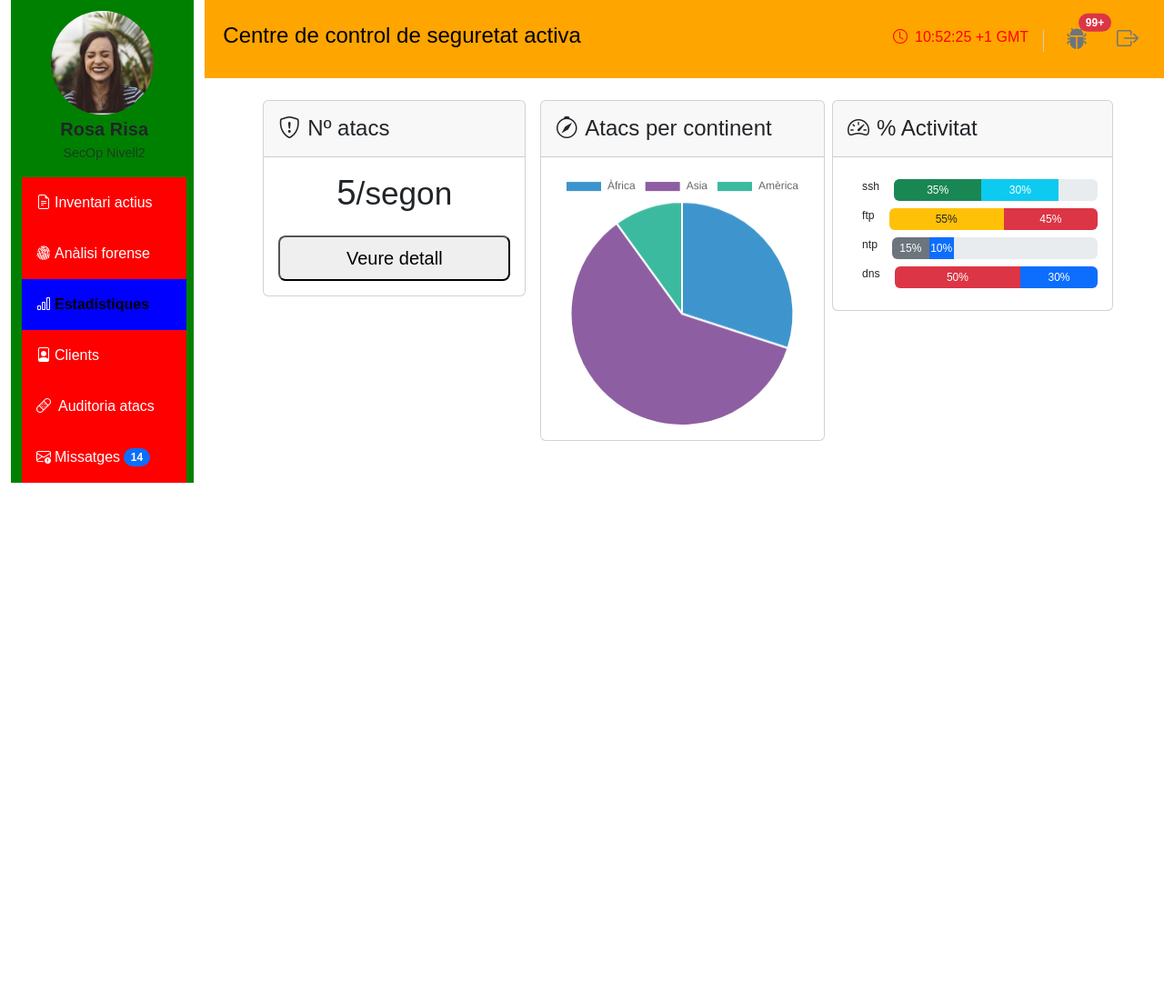
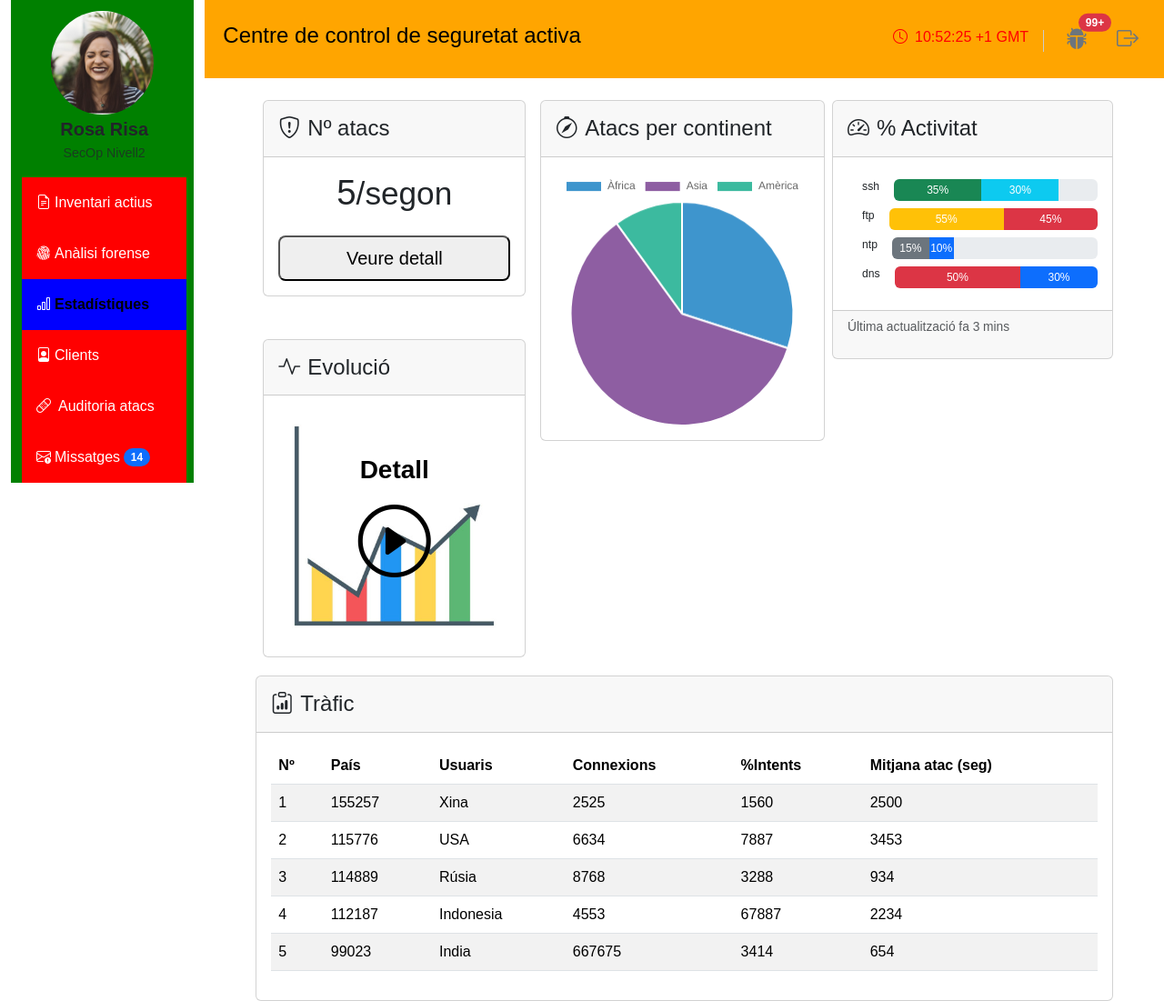
Before and after one commit to DavidSer1/phpAbril, a PHP site: page /udact4.html in a window 1280 px wide. Shown: the whole page at 91% size. Before the commit the page ends 531 px from the top, so only its background shows below. Run offline with PHP 8.4, Linux system fonts and the light colour scheme; some web fonts are replaced.

Commit message:
tabla ya esta

```diff
--- a/ud8act4recursos/udact4.css
+++ b/ud8act4recursos/udact4.css
@@ -8,8 +8,26 @@
 .colorreloj{
   color: red;
 }
+.icona{
+  font-size: 5rem;
+}
+#icon-detalls {
+    transition: all 0.3s ease;
+    user-select: none;
+  }
+  #icon-detalls.active {
+    color: red !important;
+    font-size: 5.9rem !important;
+  }
+
 .atacs{
   font-size: 0.76rem;
+}
+.subir{
+  margin-top: -7rem;
+}
+.textactualitzacio{
+    font-size: 0.86rem;
 }
 .tamanyo{
   font-size: 2.4rem;
--- a/ud8act4recursos/udact4.html
+++ b/ud8act4recursos/udact4.html
@@ -126,7 +126,7 @@
 </nav>
 </div>
 <div class="container-fluid">
-<div class="row p-0 px-3 pt-3 mt-2 mx-auto">
+<div class="row p-0 px-3 pt-3 mt-2 mx-auto ">
 <div class="col-4 p-0 ">
 <div class="ps-5  ">
 <div class="card">
@@ -174,7 +174,7 @@
   <div class="d-flex align-items-center  ">
      <span class="ms-3 me-3  atacs" >ftp</span>
     <div class="progress flex-grow-1 mt-2" style="height: 24px;">
-      <div class="progress-bar bg-warning text-dark no-left-rounded" style="width: 55%">55%</div>
+      <div class="progress-bar bg-warning text-dark no-left-rounded text-white" style="width: 55%">55%</div>
       <div class="progress-bar bg-danger" style="width: 45%">45%</div>
     </div>
   </div>
@@ -196,12 +196,110 @@
       <div class="progress-bar bg-primary" style="width: 38%">30%</div>
     </div>
   </div>
+
+  </div>
+   <div class="card-footer text-body-secondary   textactualitzacio">
+ <p class=""> Última actualització fa 3 mins</p>
   </div>
 </div>
 </div>
 </div>
+<div class="col-4 p-0">
+  <div class="ps-5 subir">
+    <div class="card">
+      <h5 class="card-header p-3 fs-4">
+        <i class="bi bi-activity fs-4 me-2"></i>Evolució
+      </h5>
+      <div class="card-body position-relative">
+        <img src="./img/evolucio2.jpg" class="w-100">
+
+
+        <div class="position-absolute top-50 start-50 translate-middle d-flex flex-column align-items-center" style="cursor:pointer;">
+          <h2 class="text-black mb-1 fs-3 fw-bold ">Detall</h2>
+          <i id="icon-detalls" class="bi bi-play-circle icona  text-black"></i>
+        </div>
+
+      </div>
+    </div>
+  </div>
+</div>
 
 </div>
+<div class="row px-4  pt-3 mt-1">
+  <div class="col-12">
+<div class="ps-4 ms-2  pe-3 me-1">
+<div class="card">
+  <h5 class="card-header p-3 fs-4">
+        <i class="bi bi-clipboard-data fs-4 me-2"></i>Tràfic
+      </h5>
+  <div class="card-body">
+    <div class="table-responsive">
+                    <table class="table table-striped">
+                      <thead>
+                        <tr>
+                          <th>Nº</th>
+                          <th>País</th>
+                          <th>Usuaris</th>
+                          <th>Connexions</th>
+                          <th>%Intents</th>
+                          <th>Mitjana atac (seg)</th>
+                        </tr>
+                      </thead>
+                      <tbody>
+                        <tr>
+                          <td>1</td>
+                          <td>155257</td>
+                          <td>Xina</td>
+                          <td>2525</td>
+                          <td>1560</td>
+                          <td>2500</td>
+                        </tr>
+                        <tr>
+                          <td>2</td>
+                          <td>115776</td>
+                          <td>USA</td>
+                          <td>6634</td>
+                          <td>7887</td>
+                          <td>3453</td>
+                        </tr>
+                        <tr>
+                          <td>3</td>
+                          <td>114889</td>
+                          <td>Rúsia</td>
+                          <td>8768</td>
+                          <td>3288</td>
+                          <td>934</td>
+                        </tr>
+                        <tr>
+                          <td>4</td>
+                          <td>112187</td>
+                          <td>Indonesia</td>
+                          <td>4553</td>
+                          <td>67887</td>
+                          <td>2234</td>
+                        </tr>
+                        <tr>
+                          <td>5</td>
+                          <td>99023</td>
+                          <td>India</td>
+                          <td>667675</td>
+                          <td>3414</td>
+                          <td>654</td>
+                        </tr>
+                      </tbody>
+                    </table>
+                  </div>
+
+  </div>
+</div>
+
+</div>
+  </div>
+</div>
+
+
+
+
 
 
 </div>
--- a/ud8act4recursos/udactact4.js
+++ b/ud8act4recursos/udactact4.js
@@ -15,3 +15,7 @@ new Chart(document.getElementById("pie-chart"), {
       }
     }
 });
+ const icon = document.getElementById('icon-detalls');
+  icon.addEventListener('click', () => {
+    icon.classList.toggle('active');
+  });
```
